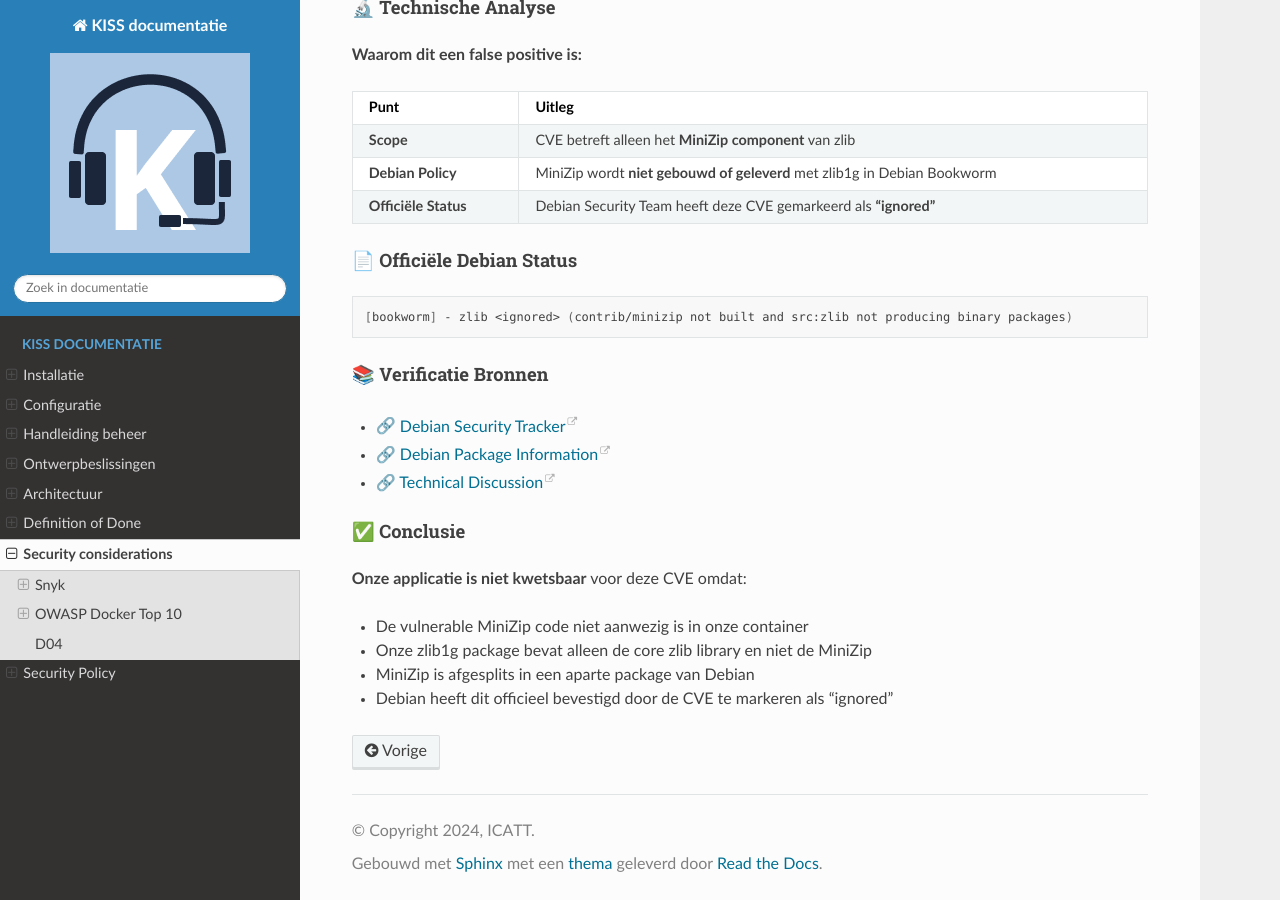
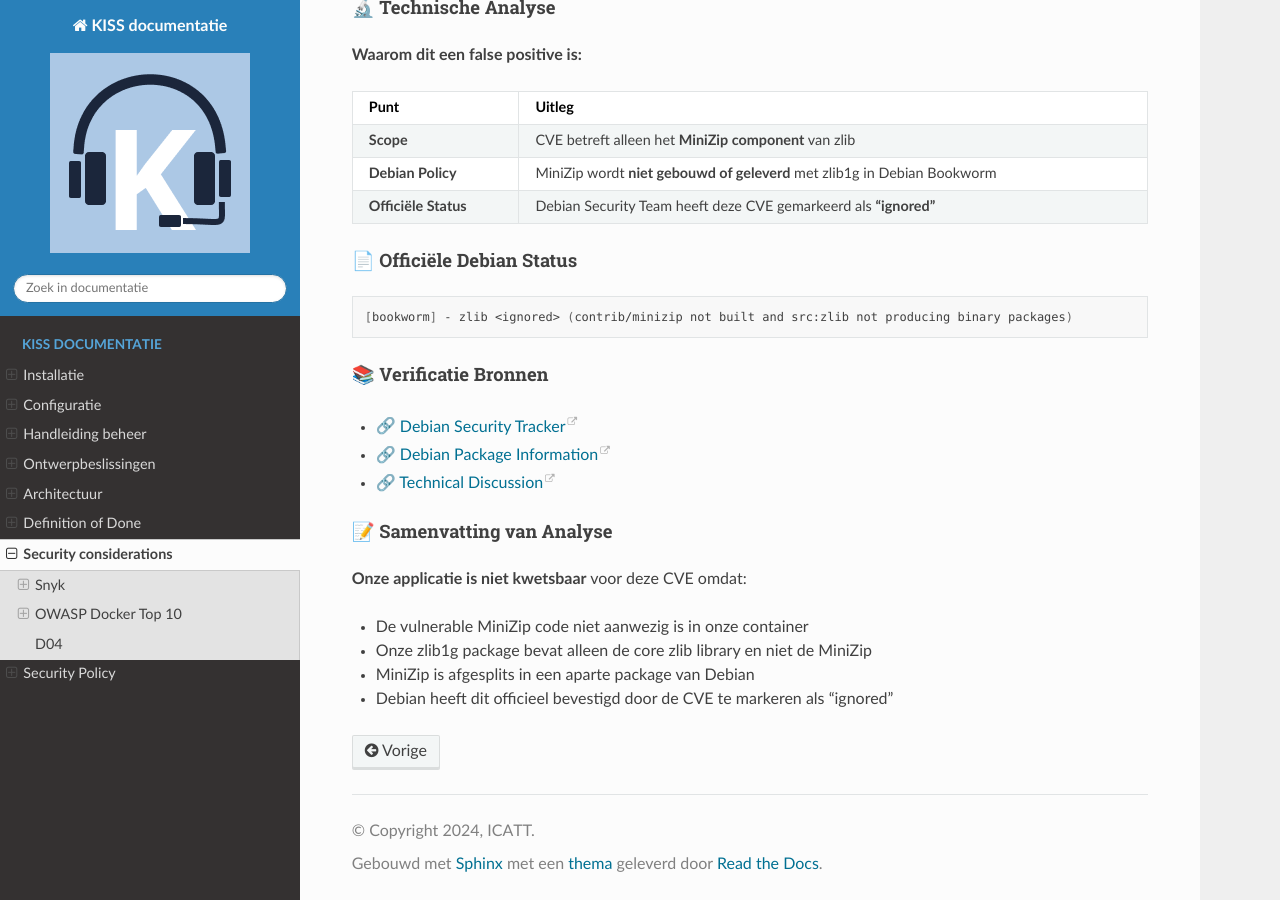
Before and after one commit to Klantinteractie-Servicesysteem/.github, a Sphinx documentation site: the page built from docs/security/security.md, in a window 1280 px wide and 900 px high, scrolled down 3587 px. Built offline with Sphinx 7.4.7 and the Read the Docs theme 3.1.0, drawn with Linux system fonts in a browser that asks for light colours.

Commit message:
update tekst

```diff
--- a/docs/security/security.md
+++ b/docs/security/security.md
@@ -80,7 +80,7 @@ Security scanners rapporteren een Critical vulnerability in `zlib1g` voor CVE-20
 - 🔗 [Debian Package Information](https://packages.debian.org/zlib1g)
 - 🔗 [Technical Discussion](https://github.com/aquasecurity/trivy/discussions/6722)
 
-#### ✅ Conclusie
+#### 📝 Samenvatting van Analyse
 **Onze applicatie is niet kwetsbaar** voor deze CVE omdat:
 - De vulnerable MiniZip code niet aanwezig is in onze container
 - Onze zlib1g package bevat alleen de core zlib library en niet de MiniZip
```
